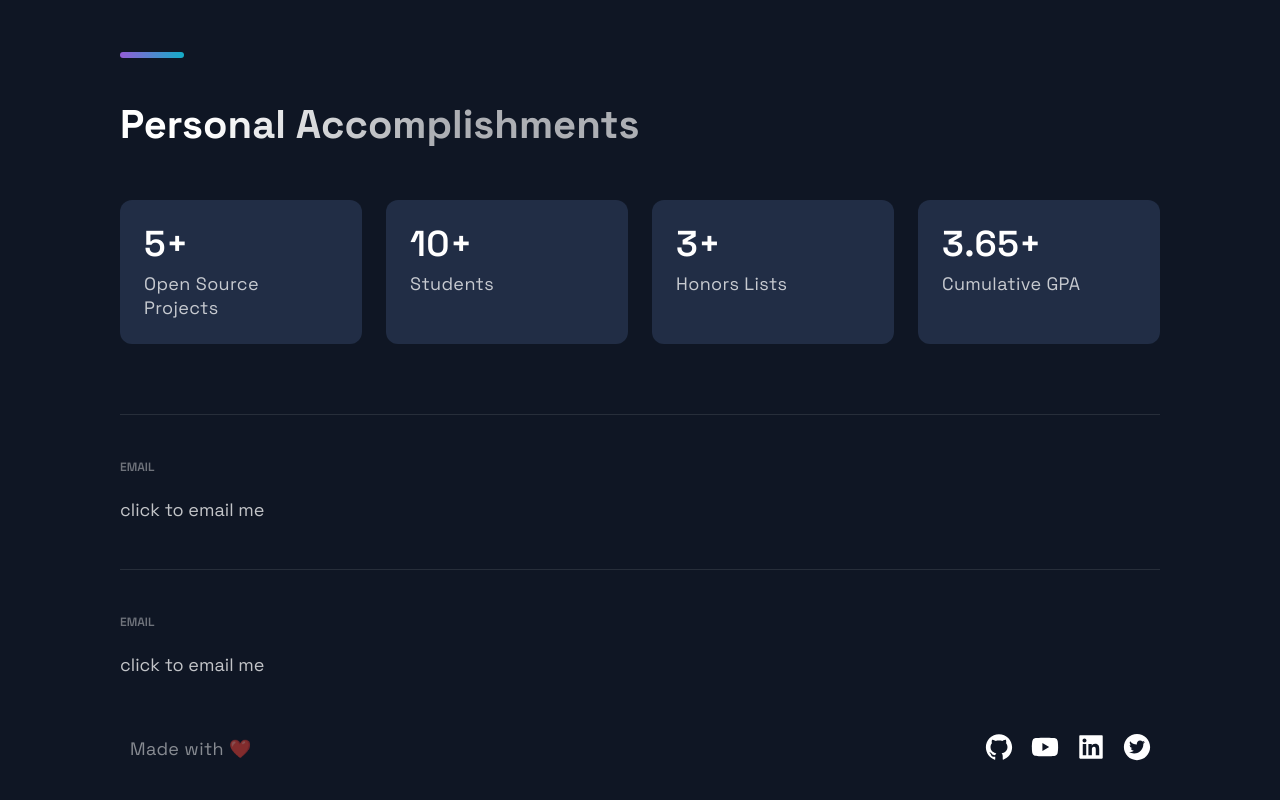
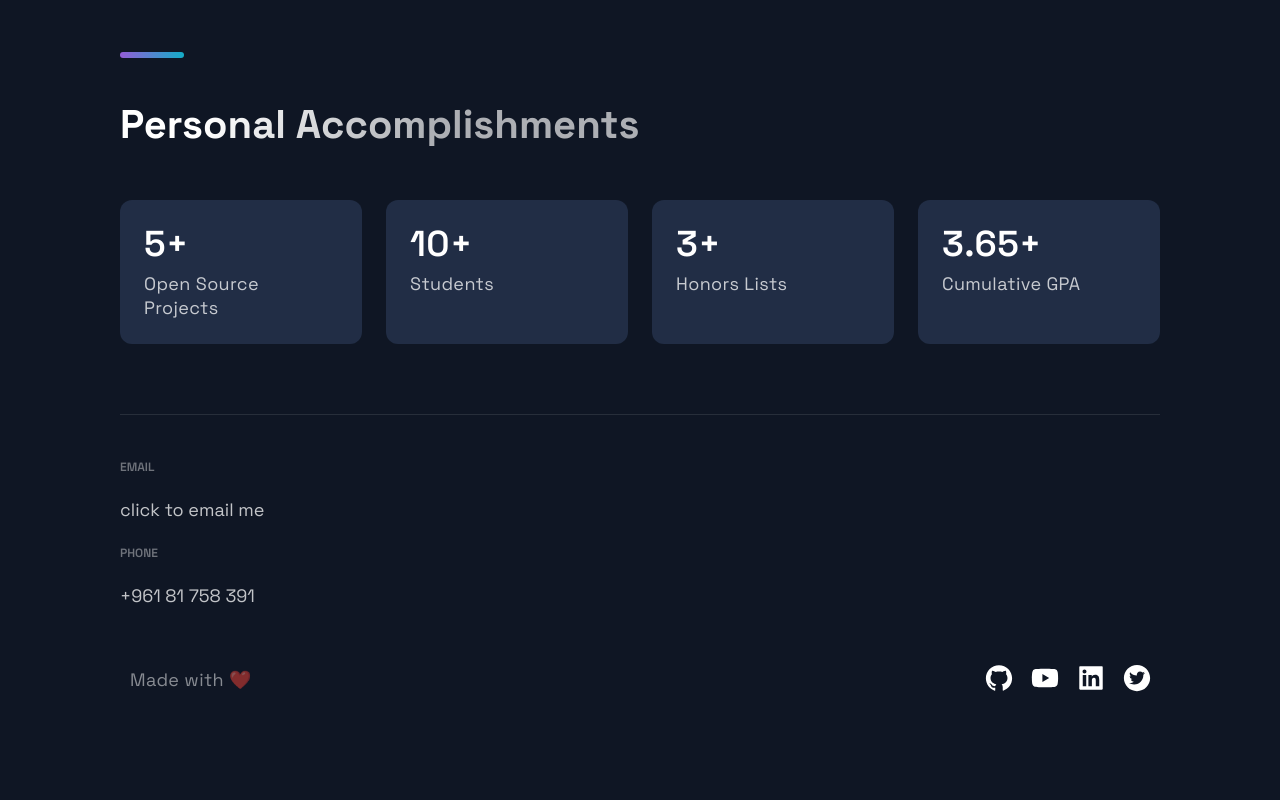
Before and after one commit to YasserShkeir/portfolio, a Next.js app: page / in a window 1280 px wide. Shown: the part 2536-3336 px from the top of the page. After the commit the page ends 3291 px from the top, so only its background shows below. Built offline with nearby package versions, Linux system fonts and the light colour scheme.

Commit message:
Update Footer.js

```diff
--- a/src/components/Footer/Footer.js
+++ b/src/components/Footer/Footer.js
@@ -13,13 +13,9 @@ const Footer = () => {
           <LinkItem href="mailto:shkeiryasse@gmail.com">
             click to email me
           </LinkItem>
-        </LinkColumn>
-      </LinkList>
-      <LinkList>
-        <LinkColumn>
-          <LinkTitle>Email</LinkTitle>
-          <LinkItem href="mailto:shkeiryasse@gmail.com">
-            click to email me
+          <LinkTitle>Phone</LinkTitle>
+          <LinkItem href="tel:+961 81 758 391">
+            +961 81 758 391
           </LinkItem>
         </LinkColumn>
       </LinkList>
```
